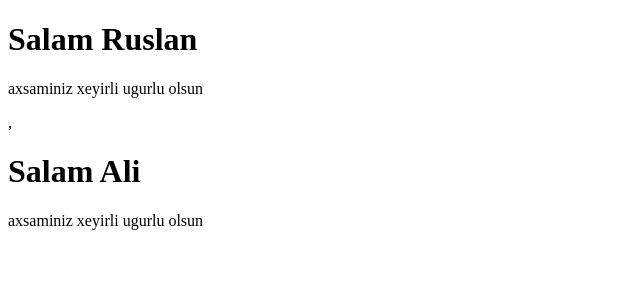
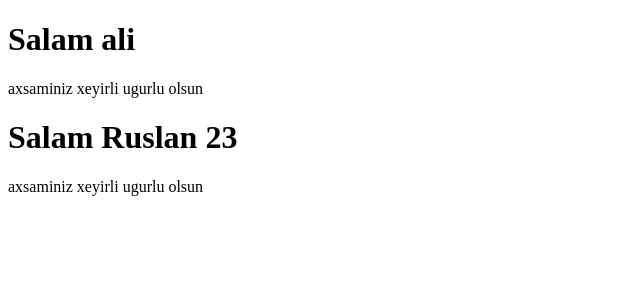
Before and after one commit to ruslaRuslan/react-home, a React (Vite) app: page / in a window 1280 px wide. Shown: the top 300 px of the page, without its empty margins (0-640 px from the left). Built offline with nearby package versions, Linux system fonts and the light colour scheme.

Commit message:
App.jsx-ile

```diff
--- a/src/App.jsx
+++ b/src/App.jsx
@@ -1,14 +1,10 @@
 
 
-
-function App() {
-
-
-  return (
-    <>
-
-    </>
-  )
+function AppComponent(props) {
+  return <div>
+    <h1>Salam {props.ad} {props.age} </h1>
+    <p>axsaminiz xeyirli ugurlu olsun</p>
+  </div>
 }
 
-export default App
+export default AppComponent;
--- a/src/main.jsx
+++ b/src/main.jsx
@@ -1,6 +1,6 @@
 import React from 'react'
 import ReactDOM from 'react-dom/client'
-import App from './App.jsx'
+import AppComponent from './App'
 import './index.css'
 
 
@@ -43,19 +43,36 @@ import './index.css'
 
 // -------------------------------------------------------------------------------------------------------------
 
+// const rootElem = ReactDOM.createRoot(document.getElementById('root'))
+
+// function A(ad) {
+//   return <div>
+//     <h1>Salam {ad} {7 + 50}</h1>
+//     <p>axsaminiz xeyirli ugurlu olsun</p>
+//   </div>
+// }
+
+// rootElem.render(
+//   <div>
+//     {A('Ruslan')},
+//     {A('Ali')},
+//     {A('Sada')}
+
+//   </div>
+// )
+
+// -------------------------------------------------------------------------------------------------------------
+
+
+
+
+
 const rootElem = ReactDOM.createRoot(document.getElementById('root'))
 
-function A(ad) {
-  return <div>
-    <h1>Salam {ad}</h1>
-    <p>axsaminiz xeyirli ugurlu olsun</p>
+rootElem.render(
+  <div>
+    <AppComponent ad="ali" />
+    <AppComponent ad="Ruslan" age={23} />
+
   </div>
-}
-
-rootElem.render(
- <div>
-   {A('Ruslan')},
-  {A('Ali')}
- </div>
-
 )
```
